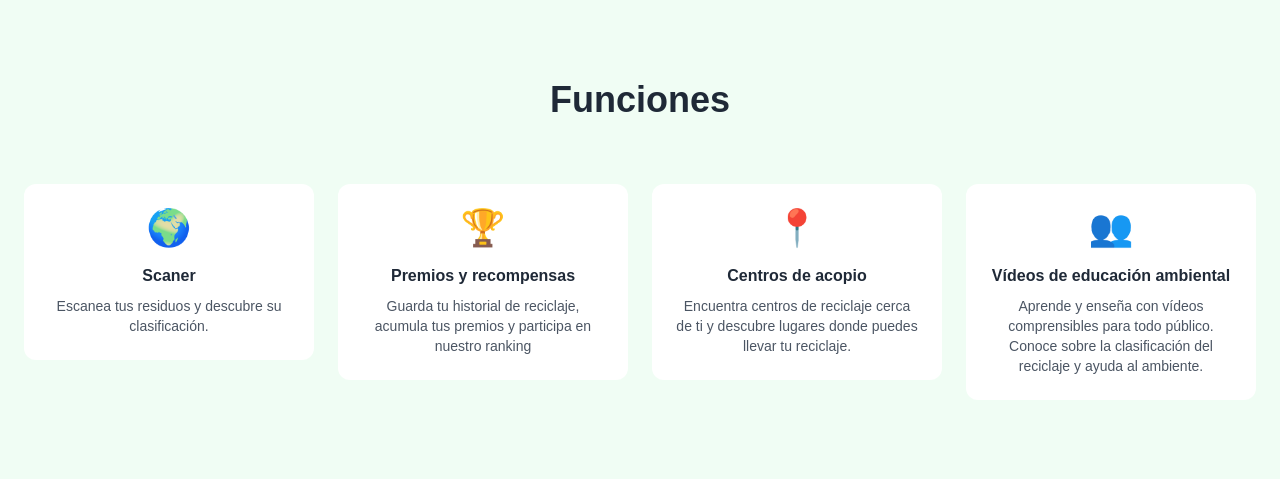
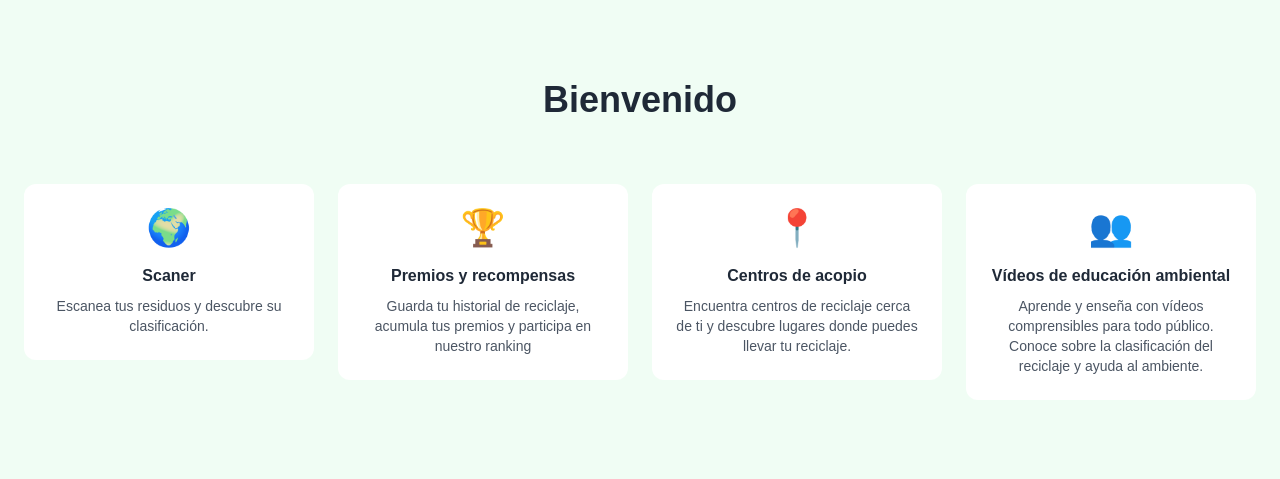
Before and after one commit to tatianadeveloper135/Pagina_SortlyScan, a PHP site: page /public/menu.php in a window 1280 px wide. Shown: the part 52-531 px from the top of the page. Run offline with PHP 8.4, Linux system fonts and the light colour scheme; some libraries are stand-ins or nearby versions.

Commit message:
pueden ver este commit?

```diff
--- a/public/menu.php
+++ b/public/menu.php
@@ -30,7 +30,7 @@
     <section id="Reciclaje" class="py-20 bg-green-50">
         <div class="container mx-auto px-6">
             <div class="text-center mb-16">
-                <h2 class="text-4xl font-bold text-gray-800 mb-4">Funciones</h2>
+                <h2 class="text-4xl font-bold text-gray-800 mb-4">Bienvenido</h2>
             </div>
 
             <a href="SortlyScanIA.php"><div class="grid md:grid-cols-2 lg:grid-cols-4 gap-6">
```
